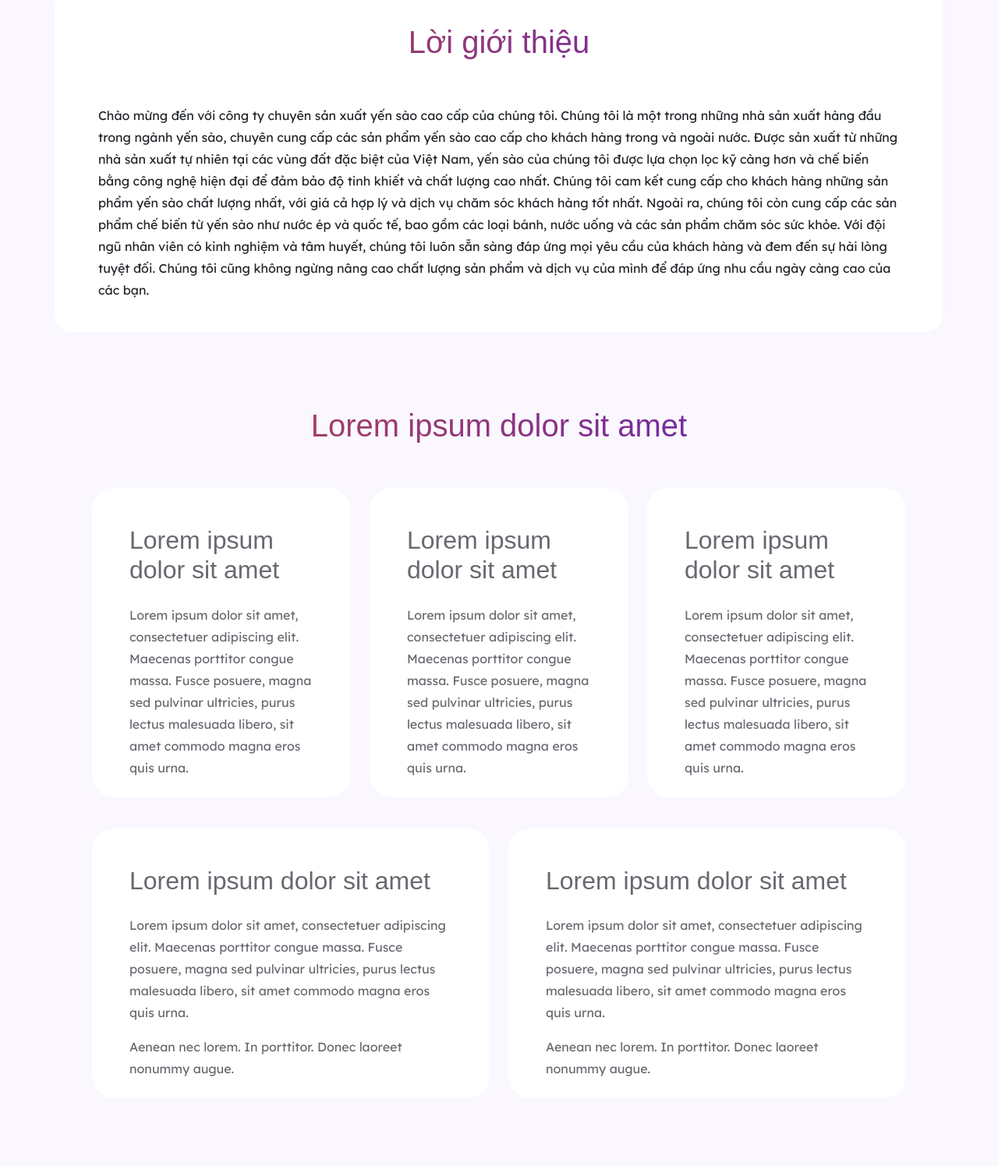
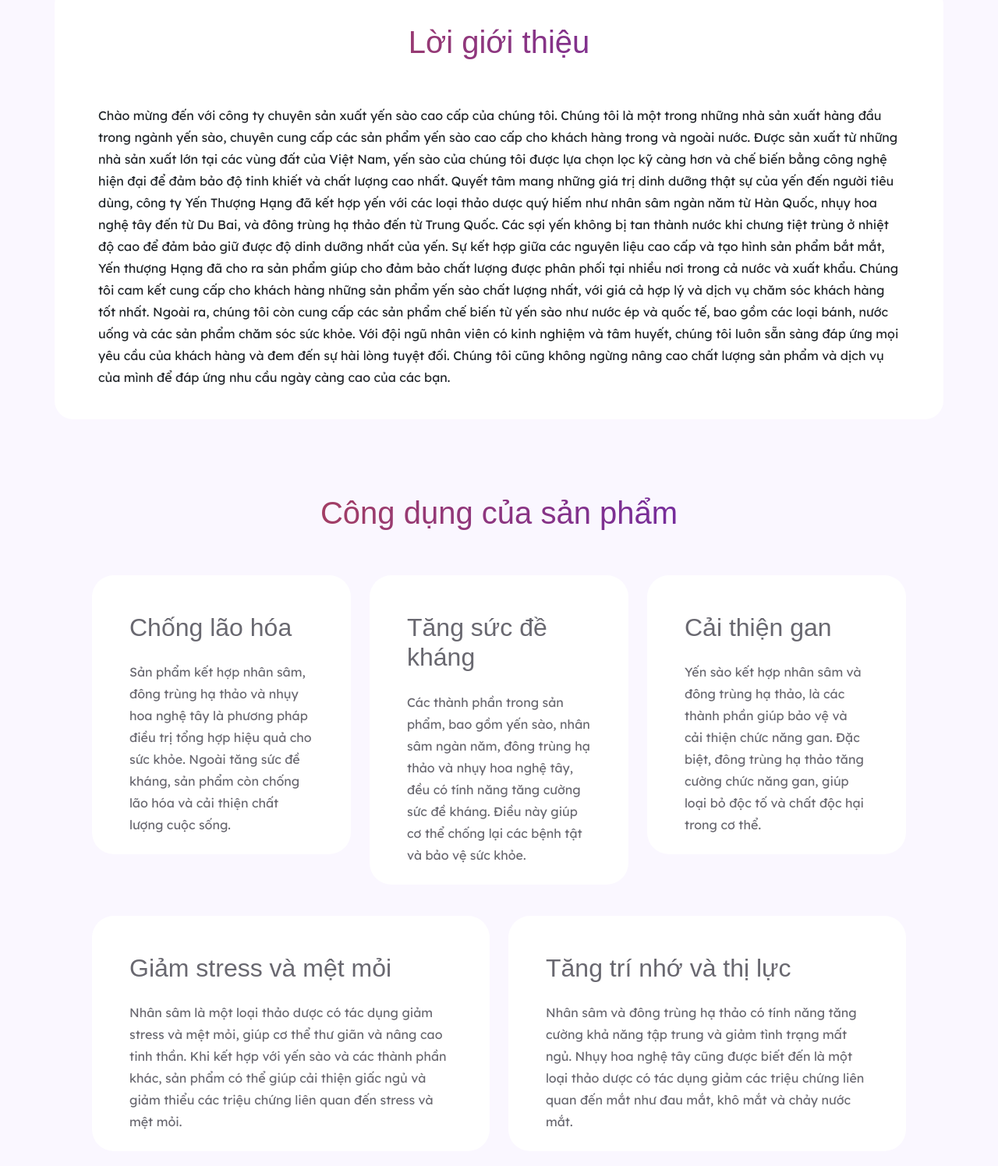
Before and after one commit to yenthuonghang/w, a plain HTML site: page index.html in a window 1280 px wide. Shown: the part 800-2296 px from the top of the page at 78% size. Drawn offline with nearby package versions, Linux system fonts and the light colour scheme; a web font is replaced by a local one.

Commit message:
Update index.html

```diff
--- a/index.html
+++ b/index.html
@@ -56,9 +56,8 @@
         <div class="container py-2">
             <div class="row align-items-center">
                 <div class="col-xs-12 col-sm-12 col-md-12 col-lg-6 col-xl-6 text-center text-lg-start text-xl-start">
-                    <h1 class="page-header text-gray pb-4" data-aos="fade-right">Yến Sào<span
-                            class="h1-custom-text"></span>
-                        Thượng hạng</span> </h1>
+                    <h1 class="page-header text-gray pb-4" data-aos="fade-right">Yến Sào<span class="h1-custom-text">
+                            Thượng Hạng</span> </h1>
                     <p class="text-gray pb-4" data-aos="fade-right">Có sức khỏe là có tất cả, bởi vì nó là nền tảng cho
                         sự thành công trong mọi khía cạnh của cuộc sống. Khi chúng ta có một
                         cơ thể khỏe mạnh, chúng ta có năng lượng để thực hiện những ước mơ và mục tiêu của mình.</p>
@@ -88,24 +87,31 @@
                             <p class="text-start px-2 pb-4">Chào mừng đến với công ty chuyên sản xuất yến sào cao cấp
                                 của chúng tôi. Chúng tôi là một trong những nhà sản xuất hàng
                                 đầu trong ngành yến sào, chuyên cung cấp các sản phẩm yến sào cao cấp cho khách hàng
-                                trong và ngoài nước.
-
-                                Được sản xuất từ những nhà sản xuất tự nhiên tại các vùng đất đặc biệt của Việt Nam, yến
-                                sào của chúng tôi được lựa chọn
-                                lọc kỹ càng hơn và chế biến bằng công nghệ hiện đại để đảm bảo độ tinh khiết và chất
-                                lượng cao nhất.
-
-                                Chúng tôi cam kết cung cấp cho khách hàng những sản phẩm yến sào chất lượng nhất, với
-                                giá cả hợp lý và dịch vụ chăm sóc
-                                khách hàng tốt nhất. Ngoài ra, chúng tôi còn cung cấp các sản phẩm chế biến từ yến sào
-                                như nước ép và quốc tế, bao gồm
-                                các loại bánh, nước uống và các sản phẩm chăm sóc sức khỏe.
-
-                                Với đội ngũ nhân viên có kinh nghiệm và tâm huyết, chúng tôi luôn sẵn sàng đáp ứng mọi
-                                yêu cầu của khách hàng và đem đến
-                                sự hài lòng tuyệt đối. Chúng tôi cũng không ngừng nâng cao chất lượng sản phẩm và dịch
-                                vụ của mình để đáp ứng nhu cầu
-                                ngày càng cao của các bạn.
+                                trong và ngoài nước. Được sản xuất
+                                từ những nhà sản xuất lớn tại các vùng đất của Việt Nam, yến sào của chúng tôi được lựa
+                                chọn lọc kỹ càng hơn và chế biến
+                                bằng công nghệ hiện đại để đảm bảo độ tinh khiết và chất lượng cao nhất. Quyết tâm mang
+                                những giá trị dinh dưỡng thật sự
+                                của yến đến người tiêu dùng, công ty Yến Thượng Hạng đã kết hợp yến với các loại thảo
+                                dược quý hiếm như nhân sâm ngàn
+                                năm từ Hàn Quốc, nhụy hoa nghệ tây đến từ Du Bai, và đông trùng hạ thảo đến từ Trung
+                                Quốc.
+                                Các sợi yến không bị tan thành
+                                nước khi chưng tiệt trùng ở nhiệt độ cao để đảm bảo giữ được độ dinh dưỡng nhất của yến.
+                                Sự kết hợp giữa các nguyên liệu
+                                cao cấp và tạo hình sản phẩm bắt mắt, Yến thượng Hạng đã cho ra sản phẩm giúp cho đảm
+                                bảo chất lượng được phân phối tại
+                                nhiều nơi trong cả nước và xuất khẩu. Chúng tôi cam kết cung cấp cho khách hàng những
+                                sản phẩm yến sào chất lượng nhất,
+                                với giá cả hợp lý và dịch vụ chăm sóc khách hàng tốt nhất. Ngoài ra, chúng tôi còn cung
+                                cấp các sản phẩm chế biến từ yến
+                                sào như nước ép và quốc tế, bao gồm các loại bánh, nước uống và các sản phẩm chăm sóc
+                                sức khỏe. Với đội ngũ nhân viên có
+                                kinh nghiệm và tâm huyết, chúng tôi luôn sẵn sàng đáp ứng mọi yêu cầu của khách hàng và
+                                đem đến sự hài lòng tuyệt đối.
+                                Chúng tôi cũng không ngừng nâng cao chất lượng sản phẩm và dịch vụ của mình để đáp ứng
+                                nhu cầu ngày càng cao của các
+                                bạn.
                             </p>
                         </div>
                     </div>
@@ -117,44 +123,38 @@
             <div class="row">
                 <div class=" col-xs-12 col-sm-12 col-md-12 col-lg-12 col-xl-12 px-5 pt-5" id="card">
 
-                    <h1 class="h1-gradient text-center pb-4">Lorem ipsum dolor sit amet </h1>
+                    <h1 class="h1-gradient text-center pb-4">Công dụng của sản phẩm</h1>
 
                     <div class="row">
                         <div class="col-lg-4 justify-content-around pt-4 mx-auto">
                             <div class="bg-white border-radius-element pt-5 box-hover">
-                                <h2 class="text-start px-5 mb-4">Lorem ipsum dolor sit amet</h2>
-                                <p class="text-start px-5 pb-4">Lorem ipsum dolor sit amet,
-                                    consectetuer
-                                    adipiscing
-                                    elit. Maecenas porttitor congue massa. Fusce posuere, magna sed
-                                    pulvinar ultricies, purus lectus malesuada libero, sit amet commodo magna eros quis
-                                    urna.
+                                <h2 class="text-start px-5 mb-4">Chống lão hóa</h2>
+                                <p class="text-start px-5 pb-4">Sản phẩm kết hợp nhân sâm, đông trùng hạ thảo và nhụy
+                                    hoa nghệ tây là phương pháp điều trị tổng hợp hiệu quả cho sức
+                                    khỏe. Ngoài tăng sức đề kháng, sản phẩm còn chống lão hóa và cải thiện chất lượng
+                                    cuộc sống.
                                 </p>
                             </div>
                         </div>
 
                         <div class="col-lg-4 justify-content-around pt-4 mx-auto">
                             <div class="bg-white border-radius-element pt-5 box-hover">
-                                <h2 class="text-start px-5 mb-4">Lorem ipsum dolor sit amet</h2>
-                                <p class="text-start px-5 pb-4">Lorem ipsum dolor sit amet,
-                                    consectetuer
-                                    adipiscing
-                                    elit. Maecenas porttitor congue massa. Fusce posuere, magna sed
-                                    pulvinar ultricies, purus lectus malesuada libero, sit amet commodo magna eros quis
-                                    urna.
+                                <h2 class="text-start px-5 mb-4">Tăng sức đề kháng</h2>
+                                <p class="text-start px-5 pb-4">Các thành phần trong sản phẩm, bao gồm yến sào, nhân sâm
+                                    ngàn năm, đông trùng hạ thảo và nhụy hoa nghệ tây, đều có tính
+                                    năng tăng cường sức đề kháng. Điều này giúp cơ thể chống lại các bệnh tật và bảo vệ
+                                    sức khỏe.
                                 </p>
                             </div>
                         </div>
 
                         <div class="col-lg-4 justify-content-around pt-4 mx-auto">
                             <div class="bg-white border-radius-element pt-5 box-hover">
-                                <h2 class="text-start px-5 mb-4">Lorem ipsum dolor sit amet</h2>
-                                <p class=" text-start px-5 pb-4">Lorem ipsum dolor sit amet,
-                                    consectetuer
-                                    adipiscing
-                                    elit. Maecenas porttitor congue massa. Fusce posuere, magna sed
-                                    pulvinar ultricies, purus lectus malesuada libero, sit amet commodo magna eros quis
-                                    urna.
+                                <h2 class="text-start px-5 mb-4">Cải thiện gan</h2>
+                                <p class=" text-start px-5 pb-4">Yến sào kết hợp nhân sâm và đông trùng hạ thảo, là các
+                                    thành phần giúp bảo vệ và cải thiện chức năng gan. Đặc biệt, đông
+                                    trùng hạ thảo tăng cường chức năng gan, giúp loại bỏ độc tố và chất độc hại trong cơ
+                                    thể.
                                 </p>
                             </div>
                         </div>
@@ -171,31 +171,32 @@
                     <div class="row">
                         <div class="col-lg-6 justify-content-around pt-4 mx-auto" data-aos="flip-up">
                             <div class="bg-white border-radius-element pt-5 box-hover">
-                                <h2 class="text-start px-5 mb-4">Lorem ipsum dolor sit amet</h2>
-                                <p class=" text-start px-5 ">Lorem ipsum dolor sit amet,
-                                    consectetuer adipiscing elit. Maecenas porttitor congue massa. Fusce posuere, magna
-                                    sed
-                                    pulvinar ultricies, purus lectus malesuada libero, sit amet commodo magna eros quis
-                                    urna.
+                                <h2 class="text-start px-5 mb-4">Giảm stress và mệt mỏi</h2>
+                                <p class=" text-start px-5 pb-4">Nhân sâm là một loại thảo dược có tác dụng
+                                    giảm
+                                    stress và mệt mỏi, giúp cơ thể thư giãn và nâng cao tinh thần.
+                                    Khi kết hợp với yến sào và các thành phần khác, sản phẩm có thể giúp cải thiện giấc
+                                    ngủ và giảm thiểu các triệu chứng
+                                    liên quan đến stress và mệt mỏi.
                                 </p>
-                                <p class=" text-start px-5 pb-4">Aenean nec lorem. In porttitor.
+                                <!-- <p class=" text-start px-5 pb-4">Aenean nec lorem. In porttitor.
                                     Donec laoreet
-                                    nonummy augue.</p>
+                                    nonummy augue.</p> -->
                             </div>
                         </div>
 
                         <div class="col-lg-6 justify-content-around pt-4" data-aos="flip-down">
                             <div class="bg-white border-radius-element pt-5 box-hover">
-                                <h2 class="text-start px-5 mb-4">Lorem ipsum dolor sit amet</h2>
-                                <p class=" text-start px-5 ">Lorem ipsum dolor sit amet,
-                                    consectetuer adipiscing elit. Maecenas porttitor congue massa. Fusce posuere, magna
-                                    sed
-                                    pulvinar ultricies, purus lectus malesuada libero, sit amet commodo magna eros quis
-                                    urna.
+                                <h2 class="text-start px-5 mb-4">Tăng trí nhớ và thị lực</h2>
+                                <p class=" text-start px-5 pb-4">Nhân sâm và đông trùng hạ thảo có tính năng
+                                    tăng cường khả năng tập trung và giảm tình trạng mất ngủ. Nhụy hoa
+                                    nghệ tây cũng được biết đến là một loại thảo dược có tác dụng giảm các triệu chứng
+                                    liên quan đến mắt như đau mắt, khô
+                                    mắt và chảy nước mắt.
                                 </p>
-                                <p class=" text-start px-5 pb-4">Aenean nec lorem. In porttitor.
+                                <!-- <p class=" text-start px-5 pb-4">Aenean nec lorem. In porttitor.
                                     Donec laoreet
-                                    nonummy augue.</p>
+                                    nonummy augue.</p> -->
                             </div>
                         </div>
                     </div>
@@ -653,7 +654,7 @@
 
             <div class="row justify-content-center text-center pb-4">
                 <div class="col-md-7">
-                    <p class="text-gray "> Copyright. All Rights Reserved</p>
+                    <p class="text-gray "> Copyright Tuan Ho. All Rights Reserved</p>
                 </div>
             </div>
 
```
